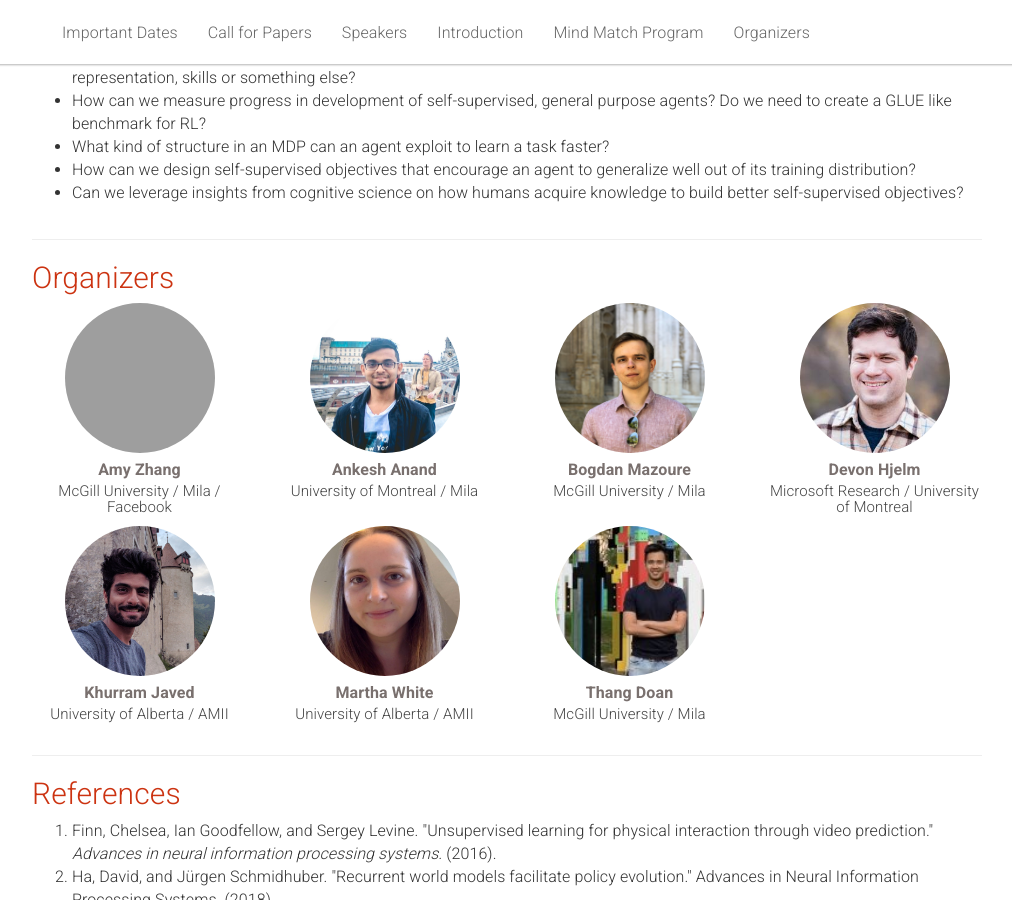
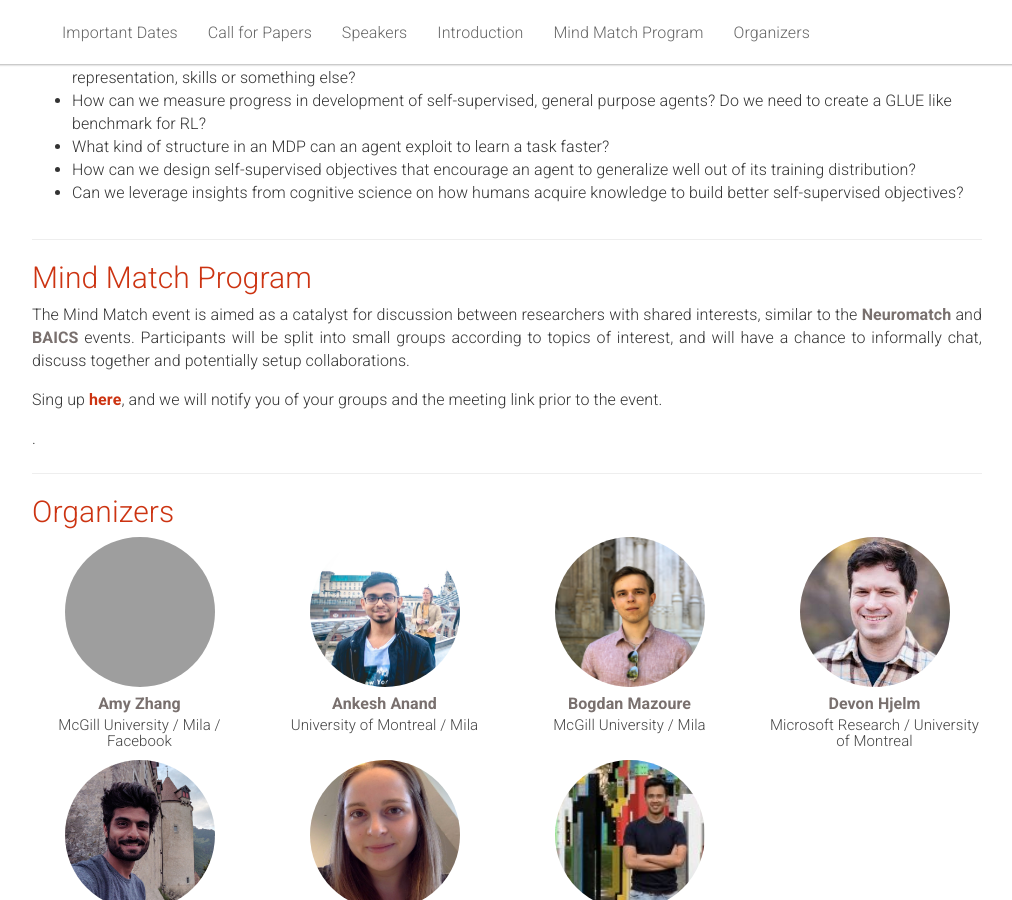
Before and after one commit to sslrlworkshop/sslrlworkshop.github.io, a Jekyll site: the page built from _pages/home.md, in a window 1280 px wide and 900 px high, scrolled down 2320 px. Shown: the whole window, without its empty margins (133-1145 px from the left). Built offline with Jekyll 4.4.1, drawn with Linux system fonts in a browser that asks for light colours; grey boxes are pictures that could not be loaded.

Commit message:
Add Mind Match section

```diff
--- a/_includes/header.html
+++ b/_includes/header.html
@@ -19,7 +19,7 @@
         <li><a href="#speakers">Speakers</a></li>
         <!--li><a href="#accepted">Accepted Papers</a></li-->
         <li><a href="#intro">Introduction</a></li>
-        <li><a href="#intro">Mind Match Program</a></li>
+        <li><a href="#mindmatch">Mind Match Program</a></li>
         <li><a href="#organizers">Organizers</a></li>
         <!-- <li><a href="#sponsors">Sponsors</a></li> -->
       </ul>
--- a/_pages/home.md
+++ b/_pages/home.md
@@ -206,6 +206,25 @@ acknowledgements: ""
 
 <hr />
 
+<div class="row" id="mindmatch">
+    <div class="col-xs-12">
+        <h2>Mind Match Program</h2>
+        <p> The Mind Match event is aimed as a catalyst for discussion between researchers with shared interests,
+         similar to the <a href="https://neuromatch.io/instructions/how-to-register">Neuromatch</a> and <a href="https://baicsworkshop.github.io/format.html">BAICS</a> events.
+         Participants will be split into small groups according to topics of interest,
+         and will have a chance to informally chat, discuss together and potentially setup collaborations.
+         </p>
+         <p>
+         Sing up
+         <a href="https://docs.google.com/forms/d/1yJAQnIRLRaUd3Zxn6pAmSLxNY8OBseO5Jw4EZxHQG9s" class="red">here</a>,
+         and we will notify you of your groups and the meeting link prior to the event.
+        </p>.
+
+    </div>
+</div>
+
+<hr />
+
 <div class="row" id="organizers">
   <div class="col-xs-12">
     <h2>Organizers</h2>
```
